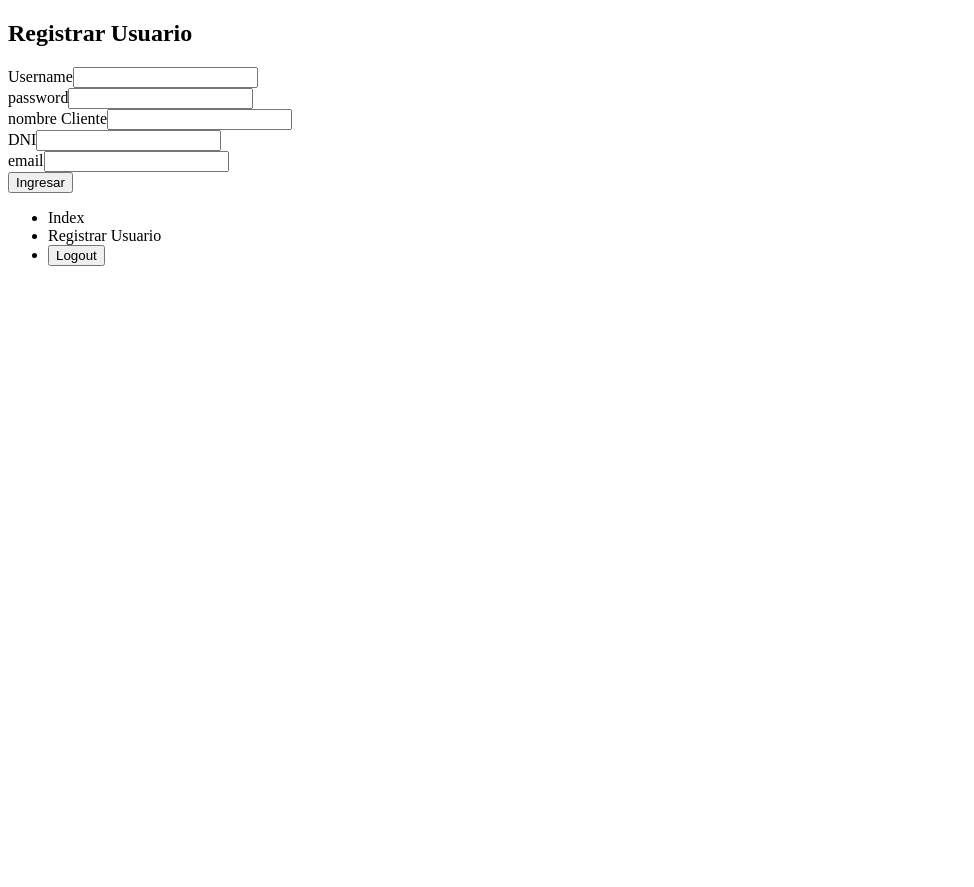
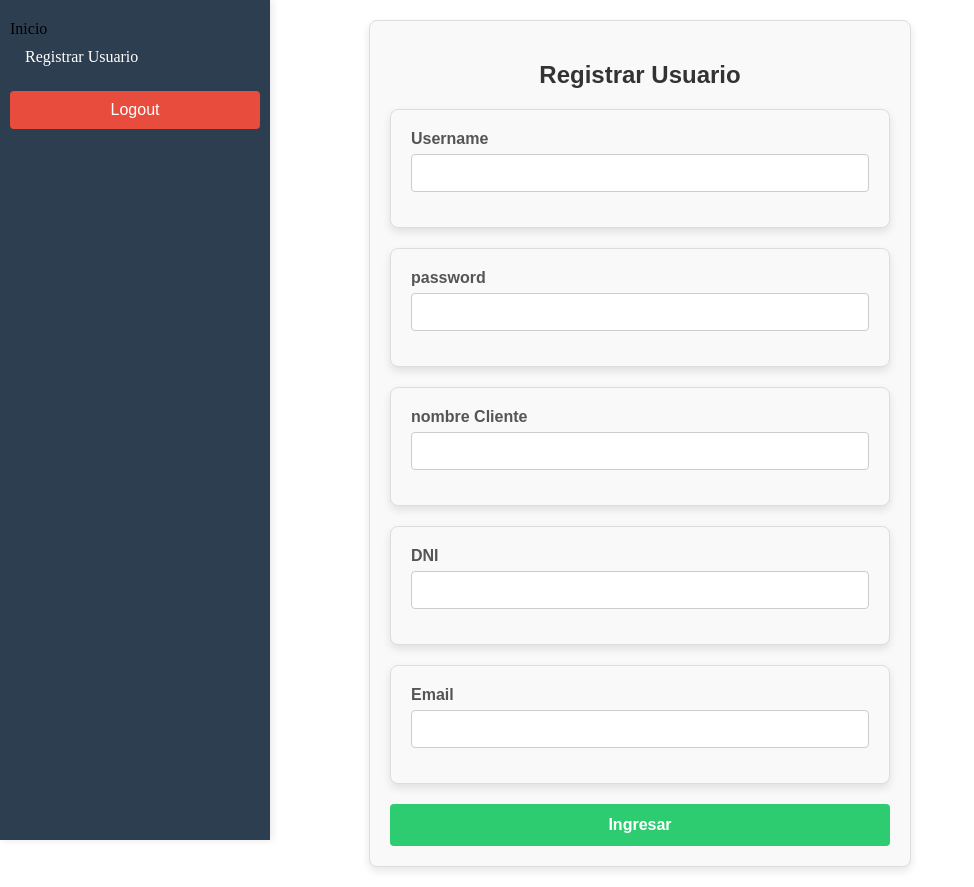
Before and after one commit to sandrocordova99/martes_grupo_04_parte2, an Angular app in the folder AngularFront/: page /RegistrarUsuario in a window 1280 px wide. Shown: the whole page, without its empty margins (0-974 px from the left). Before the commit the page ends 800 px from the top, so only its background shows below. Built offline with nearby package versions, Linux system fonts and the light colour scheme.

Commit message:
Se agrega estilos

```diff
--- a/AngularFront/src/app/componentens/compartido/shared/shared.component.css
+++ b/AngularFront/src/app/componentens/compartido/shared/shared.component.css
@@ -0,0 +1,76 @@
+/* Contenedor principal de la barra lateral */
+header {
+    position: fixed;
+    top: 0;
+    left: 0;
+    height: 100%;
+    width: 250px;
+    background-color: #2c3e50;
+    padding: 20px 10px;
+    box-shadow: 2px 0 8px rgba(0, 0, 0, 0.1);
+}
+
+
+/* Navegación */
+nav {
+    display: flex;
+    flex-direction: column;
+    height: 100%;
+    justify-content: space-between;
+}
+
+/* Lista de navegación */
+nav ul {
+    list-style: none;
+    padding: 0;
+    margin: 0;
+}
+
+nav ul li {
+    margin-bottom: 15px;
+}
+
+/* Enlaces */
+nav ul li a {
+    text-decoration: none;
+    color: white;
+    font-size: 16px;
+    display: block;
+    padding: 10px 15px;
+    border-radius: 4px;
+    transition: background-color 0.3s ease;
+}
+
+nav ul li a:hover,
+nav ul li a.active {
+    background-color: #34495e;
+}
+
+/* Botón de logout */
+nav ul li button {
+    width: 100%;
+    padding: 10px 15px;
+    background-color: #e74c3c;
+    color: white;
+    border: none;
+    border-radius: 4px;
+    font-size: 16px;
+    cursor: pointer;
+    transition: background-color 0.3s ease, transform 0.2s ease;
+}
+
+nav ul li button:hover {
+    background-color: #c0392b;
+    transform: scale(1.05);
+}
+
+nav ul li button:active {
+    background-color: #a93226;
+    transform: scale(0.98);
+}
+
+/* Para ajustar el contenido principal al lado de la barra */
+main {
+    margin-left: 250px;
+    padding: 20px;
+}
--- a/AngularFront/src/app/componentens/compartido/shared/shared.component.html
+++ b/AngularFront/src/app/componentens/compartido/shared/shared.component.html
@@ -1,16 +1,9 @@
-<header  style="top: auto;">
+<header>
     <nav>
         <ul>
-            <li>
-                <a routerLink="/index" routerLinkActive="active">Index</a>
-            </li>
-            <li>
-                <a routerLink="/RegistrarUsuario" routerLinkActive="active">Registrar Usuario</a>
-            </li>
-            <li>
-                <button (click)="logout()">Logout</button>
-            </li>
-            <a></a>
+            <a routerLink="/index" routerLinkActive="active">Inicio</a>
+            <li><a routerLink="/RegistrarUsuario" routerLinkActive="active">Registrar Usuario</a></li>
+            <li><button (click)="logout()">Logout</button></li>
         </ul>
     </nav>
 </header>
--- a/AngularFront/src/app/componentens/usuario/index/index.component.css
+++ b/AngularFront/src/app/componentens/usuario/index/index.component.css
@@ -0,0 +1,32 @@
+/* Contenedor general */
+p {
+    text-align: center;
+    font-size: 18px;
+    color: #2c3e50;
+    margin-top: 20px;
+    font-weight: bold;
+}
+
+/* Botón de salir */
+button {
+    display: block;
+    margin: 20px auto;
+    padding: 10px 20px;
+    background-color: #e74c3c;
+    color: white;
+    border: none;
+    border-radius: 5px;
+    font-size: 16px;
+    cursor: pointer;
+    transition: background-color 0.3s ease, transform 0.2s ease;
+}
+
+button:hover {
+    background-color: #c0392b;
+    transform: scale(1.05);
+}
+
+button:active {
+    background-color: #a93226;
+    transform: scale(0.98);
+}
--- a/AngularFront/src/app/componentens/usuario/login/login.component.css
+++ b/AngularFront/src/app/componentens/usuario/login/login.component.css
@@ -0,0 +1,65 @@
+/* Estilo general del contenedor */
+div {
+    max-width: 400px;
+    margin: 20px auto;
+    padding: 20px;
+    border: 1px solid #ddd;
+    border-radius: 8px;
+    box-shadow: 0 4px 6px rgba(0, 0, 0, 0.1);
+    background-color: #f9f9f9;
+    font-family: Arial, sans-serif;
+}
+
+/* Título */
+h2 {
+    text-align: center;
+    color: #333;
+    margin-bottom: 20px;
+}
+
+/* Estilo de las etiquetas */
+label {
+    font-weight: bold;
+    display: block;
+    margin-bottom: 8px;
+    color: #555;
+}
+
+/* Inputs */
+input[type="text"],
+input[type="password"] {
+    width: 100%;
+    padding: 10px;
+    margin-bottom: 15px;
+    border: 1px solid #ccc;
+    border-radius: 4px;
+    font-size: 14px;
+}
+
+/* Botón de inicio de sesión */
+button {
+    width: 100%;
+    padding: 10px;
+    background-color: #007BFF;
+    color: white;
+    border: none;
+    border-radius: 4px;
+    font-size: 16px;
+    cursor: pointer;
+    transition: background-color 0.3s ease;
+}
+
+button:hover {
+    background-color: #0056b3;
+}
+
+/* Mensaje de error */
+div[ngIf] {
+    margin-top: 15px;
+    padding: 10px;
+    color: white;
+    background-color: #e74c3c;
+    border-radius: 4px;
+    text-align: center;
+    font-weight: bold;
+}
--- a/AngularFront/src/app/componentens/usuario/registrar/registrar.component.css
+++ b/AngularFront/src/app/componentens/usuario/registrar/registrar.component.css
@@ -0,0 +1,92 @@
+/* Contenedor general */
+div {
+    max-width: 500px;
+    margin: 20px auto;
+    padding: 20px;
+    border: 1px solid #ddd;
+    border-radius: 8px;
+    background-color: #f9f9f9;
+    box-shadow: 0 4px 8px rgba(0, 0, 0, 0.1);
+    font-family: Arial, sans-serif;
+}
+
+/* Título */
+h2 {
+    text-align: center;
+    color: #333;
+    margin-bottom: 20px;
+}
+
+/* Etiquetas */
+label {
+    display: block;
+    margin-bottom: 6px;
+    font-weight: bold;
+    color: #555;
+}
+
+/* Campos de entrada */
+input {
+    width: 100%;
+    padding: 10px;
+    margin-bottom: 15px;
+    border: 1px solid #ccc;
+    border-radius: 4px;
+    font-size: 14px;
+    box-sizing: border-box;
+}
+
+/* Mensajes de error */
+small {
+    color: #e74c3c;
+    font-size: 12px;
+    margin-top: -10px;
+    display: block;
+}
+
+/* Botón */
+button {
+    display: block;
+    width: 100%;
+    padding: 12px;
+    background-color: #2ecc71;
+    color: white;
+    border: none;
+    border-radius: 4px;
+    font-size: 16px;
+    font-weight: bold;
+    cursor: pointer;
+    transition: background-color 0.3s ease, transform 0.2s ease;
+}
+
+button:hover {
+    background-color: #27ae60;
+    transform: scale(1.02);
+}
+
+button:active {
+    background-color: #1e8449;
+    transform: scale(0.98);
+}
+
+/* Sugerencias */
+.suggestion {
+    background-color: #f0f8ff;
+    padding: 10px;
+    margin-bottom: 15px;
+    border: 1px dashed #1abc9c;
+    border-radius: 4px;
+    color: #16a085;
+    font-size: 14px;
+}
+
+/* Mensaje general */
+div[ngIf] {
+    margin-top: 20px;
+    padding: 15px;
+    background-color: #f1c40f;
+    color: #333;
+    text-align: center;
+    border-radius: 4px;
+    font-weight: bold;
+}
--- a/AngularFront/src/app/componentens/usuario/registrar/registrar.component.html
+++ b/AngularFront/src/app/componentens/usuario/registrar/registrar.component.html
@@ -51,16 +51,21 @@
         </div>
 
         <div>
-            <label>email</label>
-            <input id="email" name="email"
-            [(ngModel)]="userDTO.email" required
-            #email = "ngModel"
-            pattern="^[a-zA-Z0-9._%+-]+@(gmail|hotmail|outlook)\.com$"
+            <label>Email</label>
+            <input
+                id="email"
+                name="email"
+                [(ngModel)]="userDTO.email"
+                required
+                #email="ngModel"
+                pattern="^[a-zA-Z0-9._%+-]+@(gmail|hotmail|outlook)\.com$"
             />
-            <div *ngIf="email.touched && dni.invalid">
-                <small *ngIf="email.errors?.['pattern']">el email debe tener la terminacion correcta</small>
+            <div *ngIf="email.touched && email.invalid">
+                <small *ngIf="email.errors?.['pattern']">El email debe tener la terminación correcta (gmail, hotmail, outlook).</small>
+                <small *ngIf="email.errors?.['required']">El email es obligatorio.</small>
             </div>
         </div>
+
 
         <button type="submit">Ingresar</button>
     </form>
```
